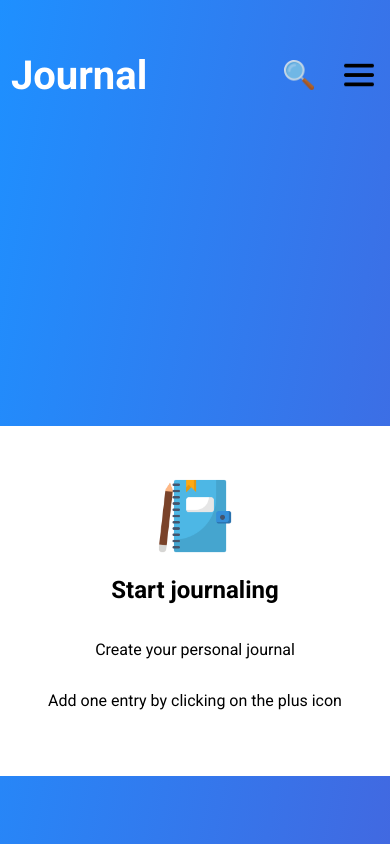
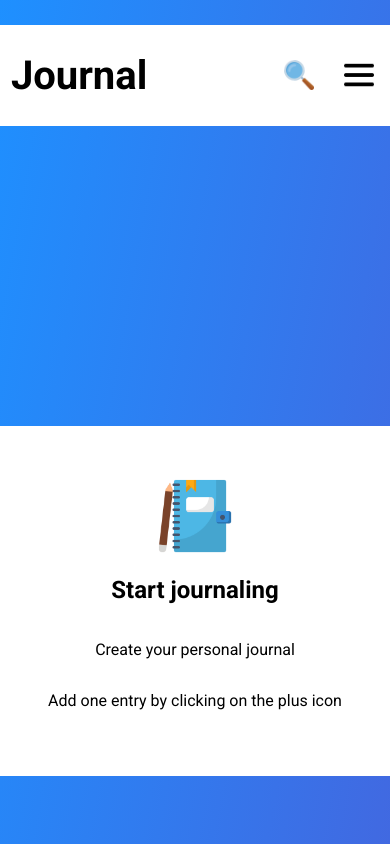
Before and after one commit to schmenniooo/Journal_IO, a React (Vite) app: page / in a window 390 px wide. Shown: the top 844 px of the page. Built offline with nearby package versions, Linux system fonts and the light colour scheme.

Commit message:
better header design

```diff
--- a/src/components/Header/header.css
+++ b/src/components/Header/header.css
@@ -7,6 +7,8 @@
     align-items: center;
     gap: 50px;
     width: 100%;
+    background: white;
+    color: black;
 }
 
 .mainHeading {
@@ -26,5 +28,6 @@
    .header {
 
        margin-top: 25px;
+       border-radius: 10px;
    }
 }
```
